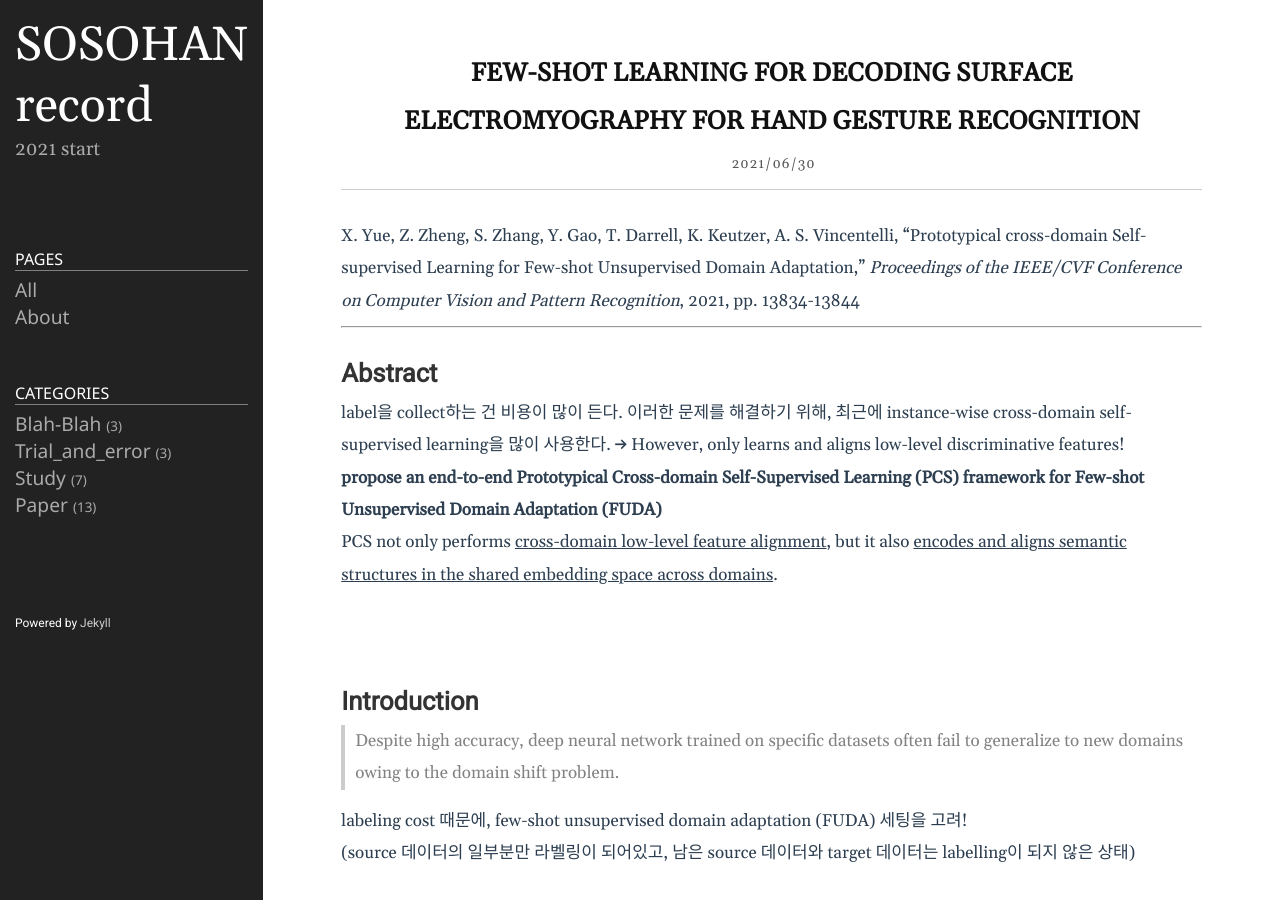
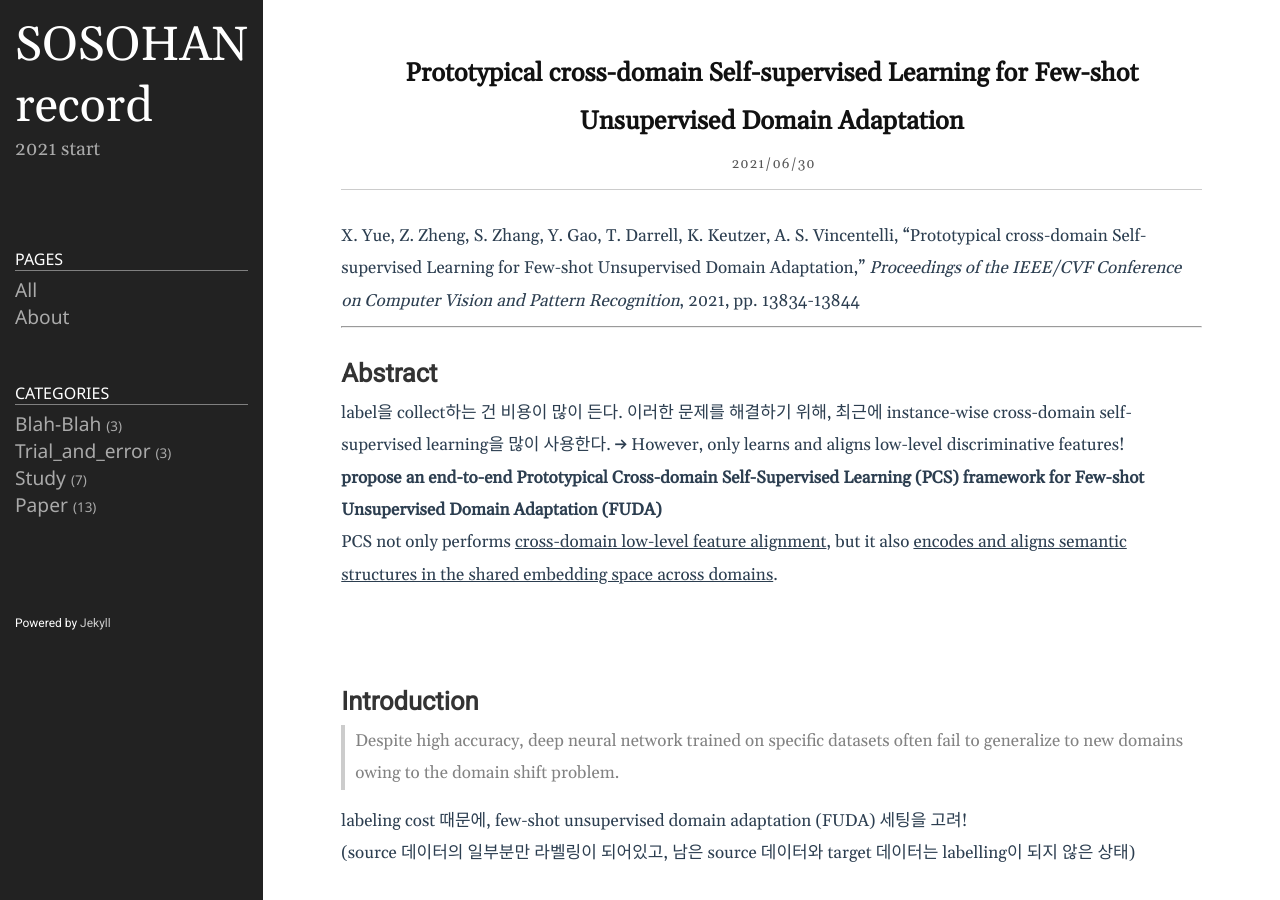
Before and after one commit to soxohan/soxohan.github.io, a Jekyll site: the page built from _posts/2021-06-30-202106301120.md, in a window 1280 px wide and 900 px high. Built offline with Jekyll 4.4.1, drawn with Linux system fonts in a browser that asks for light colours; comment, search, counter and statistics services are not loaded.

Commit message:
Add files via upload

```diff
--- a/_posts/2021-06-30-202106301120.md
+++ b/_posts/2021-06-30-202106301120.md
@@ -1,6 +1,6 @@
 ---
 layout: post
-title: "FEW-SHOT LEARNING FOR DECODING SURFACE ELECTROMYOGRAPHY FOR HAND GESTURE RECOGNITION"
+title: "Prototypical cross-domain Self-supervised Learning for Few-shot Unsupervised Domain Adaptation"
 category: paper
 changefreq : daily
 priority : 1.0
```
